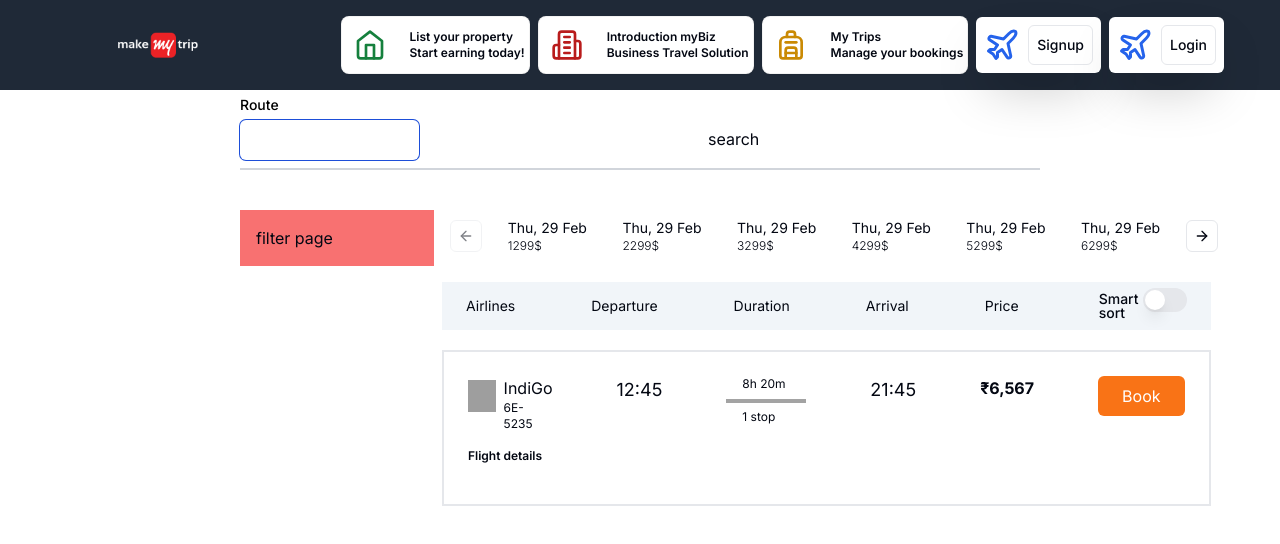
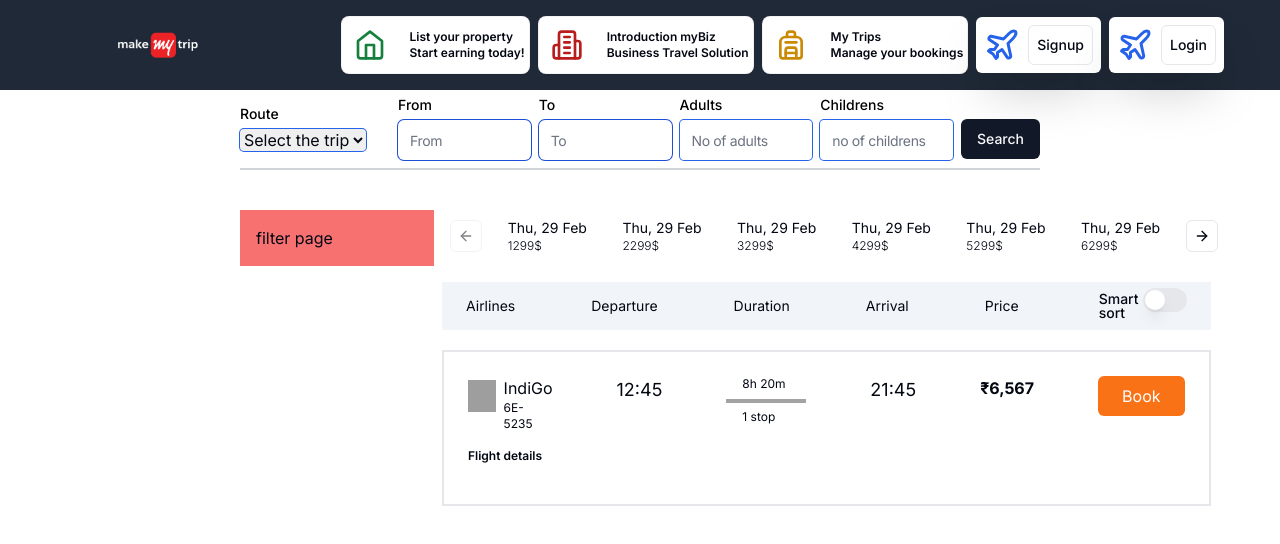
Before and after one commit to Aarunprajapati/flightapp, a Next.js app: page /flights in a window 1280 px wide. Shown: the top 544 px of the page. Built offline with nearby package versions, Linux system fonts and the light colour scheme; grey boxes are pictures that could not be loaded.

Commit message:
fix:console value problem solved

```diff
--- a/Schemas/FormSchema.tsx
+++ b/Schemas/FormSchema.tsx
@@ -1,18 +1,11 @@
 import * as z from 'zod'
 
 export const formSchema = z.object({
-    route: z.string().min(2,{
-        message:'Please enter a valid route'
-    }),
-    dates:z.object({
-        from:z.string(),
-        to:z.string(),
-    }),
-    location: z.object({
-        from:z.string(),
-        to:z.string()
-    }),
-     adults: z.number(),
+    route: z.string(),
+    // dates:z.string(),
+    location: z.string(),
+    locationR: z.string(),
+    adults: z.number(),
     children: z.number(),
 
 
--- a/components/Flight/SearchForm.tsx
+++ b/components/Flight/SearchForm.tsx
@@ -3,7 +3,7 @@
 import { zodResolver } from '@hookform/resolvers/zod'
 import { useRouter } from 'next/navigation'
 import React, { RefAttributes, useEffect, useState } from 'react'
-import { useForm } from 'react-hook-form'
+import { useForm, SubmitHandler } from 'react-hook-form';
 import * as z  from 'zod'
 import { Button } from "@/components/ui/button"
 import {
@@ -43,103 +43,153 @@
 
 const SearchForm = () => {
     const router = useRouter()
-    const form = useForm<z.infer<typeof formSchema>>({
+    const  {  control }  = useForm<FormValues>({
         resolver: zodResolver(formSchema),
         defaultValues: {
             route: '',
-            dates:{
-                from: 'oneway',
-                to: 'roundtrip'
-            },
-            location: {},
-            adults: 1,
-            children: 0
+            // dates:'',
+            location:'',
+            locationR:'',
+            adults: 0,
+            children: 0,
+        },
+    });
 
-        }
-    })
+    type FormValues = z.infer<typeof formSchema>;
+    const onSubmit = (values: FormValues) => {
+        console.log(values);
+    };
 
 
-    const onSubmit = (values: z.infer<typeof formSchema>) => {
-        console.log("sdsd")
-        console.log(values)
-        form.reset()
-
-    }
 
   return (
         <div className=' w-full space-y-2 my-5'>
-            <Form {...form}>
-                <form onSubmit={form.handleSubmit(onSubmit)}
+            <Form {...control}>
+                <form onSubmit={control.handleSubmit(onSubmit)}
                 className='flex flex-col lg:flex-row  items-center lg:max-w-[1400px] lg:mx-auto space-y-4 lg:space-y-0 space-x-0 lg:space-x-2 rounded-lg   '>
                     <div className='grid gap-1.5 justify-start lg:max-w-sm items-center '>
                        <FormField
-                       control={form.control}
+                       control={control}
                        name="route"
                        render={({field})=>(
                         <FormItem>
                             <FormLabel className=' flex text-black'>Route</FormLabel>
                             <FormControl>
-                                <Input type="text" {...field}/>
-                                {/* <div className='w-[150px] flex items-center space-y-5'>
-                                    <Select>
-                                    <SelectTrigger className="border-none outline-none ring-1 ring-blue-600 rounded-sm">
-                                    <SelectValue placeholder="one way" />
-                                    </SelectTrigger>
-                                            <SelectContent>
-                                                <SelectGroup>
-                                                <SelectItem value="one way" className=' text-black focus:text-white focus:bg-blue-500 ' {...field}>One Way</SelectItem>
-                                                <SelectItem value="rounded trip" className=' text-black focus:text-white focus:bg-blue-500 '{...field}>Rounded trip</SelectItem>
-                                                </SelectGroup>
-                                                </SelectContent>
-                                                </Select>
-                                            </div>    */}
+                                <div className='w-[150px] flex items-center space-y-5'>
+                        <select  {...field} className="border-none outline-none ring-1 ring-blue-600 rounded-sm">
+                            <option  value="">Select the trip</option>
+                            <option value="one way">One Way</option>
+                            <option value="Rounded trip">Rounded trip</option>
+                        </select>
+                                </div>
                             </FormControl>
-                                            <FormMessage/>
+                            <FormMessage/>
                         </FormItem>
                        )}
                        />
                     </div>
-                    {/* <div className='grid w-full gap-1.5 lg:max-w-sm items-center'>
+
+                    <div className='grid w-full gap-1.5 lg:max-w-sm items-center'>
                         <FormField
-                        control={form.control}
-                        name='location'
-                        render={(field)=>(
+                        control={control}
+                           name='location'
+                           render={(field)=>(
                             <FormItem>
                                 <FormLabel className=' flex text-black'>From</FormLabel>
-                                <FormMessage/>
+
                                 <FormControl>
                                         <div className=' flex items-center '>
                                             <Input type="text" placeholder="From" {...field}/>
-
                                         </div>
                                 </FormControl>
+                                <FormMessage/>
                             </FormItem>
                         )}
                         />
                     </div>
+
+
                     <div className='grid w-full gap-1.5 lg:max-w-sm items-center'>
                         <FormField
-                        control={form.control}
-                        name='location'
+                        control={control}
+                        name='locationR'
                         render={(field)=>(
                             <FormItem>
                                 <FormLabel className=' flex text-black'>To</FormLabel>
-                                <FormMessage/>
+
                                 <FormControl>
                                         <div className=' flex items-center '>
-                                            <Input type="text" placeholder="From" {...field}/>
-
+                                            <Input type="text" placeholder="To" {...field}/>
                                         </div>
                                 </FormControl>
+                                <FormMessage/>
                             </FormItem>
                         )}
                         />
                     </div>
-                    <div className='grid w-full gap-1.5 lg:max-w-sm items-center'>
+
+                    <div className=' flex items-center w-full space-x-2'>
+                    <div className=' grid items-center flex-1'>
+                            <FormField
+                            control={control}
+                            name='adults'
+                            render={(field)=>(
+                            <FormItem>
+                            <FormLabel className=' flex text-black'>Adults</FormLabel>
+
+                            <FormControl className=' border-none outline-none ring-1 ring-blue-600 rounded-sm'>
+                                <Input placeholder='No of adults' type='text' {...field} />
+                            </FormControl>
+                            <FormMessage/>
+                            </FormItem>
+                            )}
+                    />
+                    </div>
+
+                    </div>
+
+                    <div className='flex items-center w-full space-x-2'>
+                    <div className=' grid items-center flex-1'>
+                        <FormField
+                        control={control}
+                        name='children'
+                        render={(field)=>(
+                        <FormItem>
+                        <FormLabel className=' flex text-black'>Childrens</FormLabel>
+
+                        <FormControl className=' border-none outline-none ring-1 ring-blue-600 rounded-sm'>
+                            <Input placeholder='no of childrens' type='text' {...field} />
+                        </FormControl>
+                        <FormMessage/>
+                        </FormItem>
+                        )}
+                        />
+
+
+                    </div>
+                    </div>
+
+                    <div className='flex items-center  space-x-2'>
+                        <div className=' grid items-center flex-1 mt-5'>
+                           {/* </button type="submit">search</> */}
+                           <Button type='submit'>Search</Button>
+                        </div>
+                    </div>
+
+
+                </form>
+            </Form>
+        </div>
+  );
+};
+
+export default SearchForm
+
+                    {/* <div className='grid w-full gap-1.5 lg:max-w-sm items-center'>
                            <FormField
                            control={form.control}
-                           name='onward'
-                           render={(field)=>(
+                           name='dates'
+                           render={({field})=>(
                                 <FormItem >
                                     <FormLabel className=' flex text-black'>Onward</FormLabel>
                                     <FormMessage/>
@@ -152,14 +202,14 @@
                                             variant={"outline"}
                                             className={cn(
                                             "justify-start text-left font-normal",
-                                            !field?.onward && "text-muted-foreground"
+                                            !field.dates && "text-muted-foreground"
                                             )}
                                         >
                                             <CalendarIcon className="mr-2 h-4 w-4" />
                                             {dates.from ?
 
                                                 <>
-                                                {format(date.from, "LLL dd, y")}
+                                                {format(dates.from, "LLL dd, y")}
 
                                                 </>
                                                 :"Onward Date"
@@ -171,9 +221,9 @@
                                         <Calendar
                                             initialFocus
                                             mode="range"
-                                            defaultMonth={date?.to}
-                                            selected={date}
-                                            onSelect={setDate}
+                                            defaultMonth={dates?.to}
+                                            selected={dates}
+                                            onSelect={setDates}
                                             numberOfMonths={2}
                                             disabled={(date)=>
                                                 date < new Date(new Date().setHours(0, 0, 0, 0))
@@ -192,7 +242,7 @@
                     <div className='grid w-full gap-1.5 lg:max-w-xs items-center'>
                            <FormField
                            control={form.control}
-                           name='return'
+                           name='dates'
                            render={(field)=>(
                                 <FormItem>
                                     <FormLabel className=' flex text-black'>Return</FormLabel>
@@ -206,14 +256,14 @@
                                             variant={"outline"}
                                             className={cn(
                                             "justify-start text-left font-normal",
-                                            !date && "text-muted-foreground"
+                                            !dates && "text-muted-foreground"
                                             )}
                                         >
                                             <CalendarIcon className="mr-2 h-4 w-4" />
                                             {field.value?.to ?
 
                                                 <>
-                                                {format(date.to, "LLL dd, y")}
+                                                {format(dates.to, "LLL dd, y")}
 
                                                 </>
                                                 :"Return Date"
@@ -239,58 +289,4 @@
                                 </FormItem>
                            )}
                            />
-                    </div>
-                    <div className=' flex items-center w-full space-x-2'>
-                    <div className=' grid items-center flex-1'>
-                            <FormField
-                            control={form.control}
-                            name='adults'
-                            render={(field)=>(
-                            <FormItem>
-                            <FormLabel className=' flex text-black'>Adults</FormLabel>
-                            <FormMessage/>
-                            <FormControl className=' border-none outline-none ring-1 ring-blue-600 rounded-sm'>
-
-                                <Input placeholder='No of adults' type='text' {...field} />
-                            </FormControl>
-                            </FormItem>
-                            )}
-                    />
-                    </div>
-
-                    </div>
-                    <div className='flex items-center w-full space-x-2'>
-                    <div className=' grid items-center flex-1'>
-                        <FormField
-                        control={form.control}
-                        name='children'
-                        render={(field)=>(
-                        <FormItem>
-                        <FormLabel className=' flex text-black'>Childrens</FormLabel>
-                        <FormMessage/>
-                        <FormControl className=' border-none outline-none ring-1 ring-blue-600 rounded-sm'>
-
-                            <Input placeholder='no of childrens' type='text' {...field} />
-                        </FormControl>
-                        </FormItem>
-                        )}
-                        />
-
-
-                    </div>
-                    </div>
-                    */}
-                    <div className='flex items-center w-full space-x-2'>
-                        <div className=' grid items-center flex-1 mt-5'>
-                           <button type="submit">search</button>
-                        </div>
-                    </div>
-
-
-                </form>
-            </Form>
-        </div>
-  )
-}
-
-export default SearchForm
+                    </div> */}
```
Also changed, not shown: 1 other file (tests, documents, lock files or other folders).
